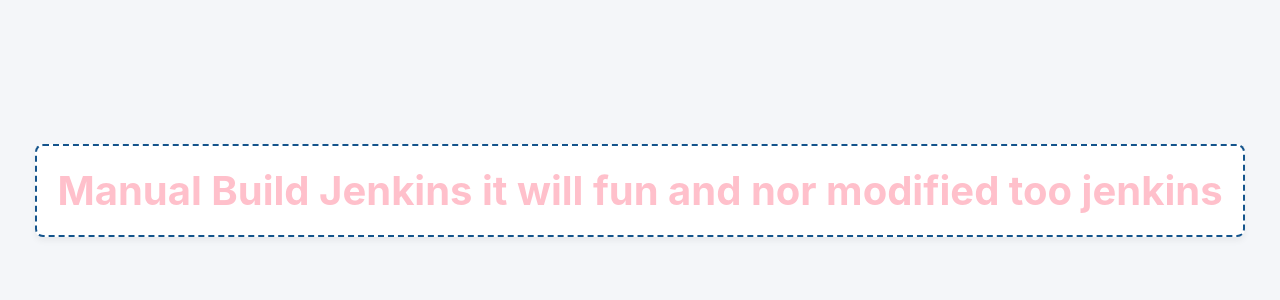
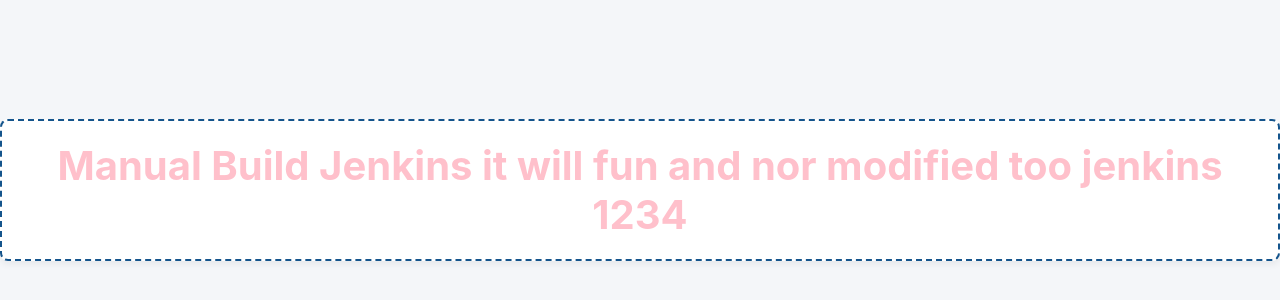
Before and after one commit to ramchandra8888/jenkins-demo, a plain HTML site: page index.html in a window 1280 px wide. Shown: the part 210-510 px from the top of the page. Drawn offline with Linux system fonts and the light colour scheme.

Commit message:
modified index .html name.html dockerfile mm  1234

```diff
--- a/index.html
+++ b/index.html
@@ -29,7 +29,7 @@
 </head>
 <body>
 
-    <h1>Manual Build Jenkins it will fun and nor modified too jenkins </h1>
+    <h1>Manual Build Jenkins it will fun and nor modified too jenkins 1234 </h1>
 
 </body>
 </html>
```
